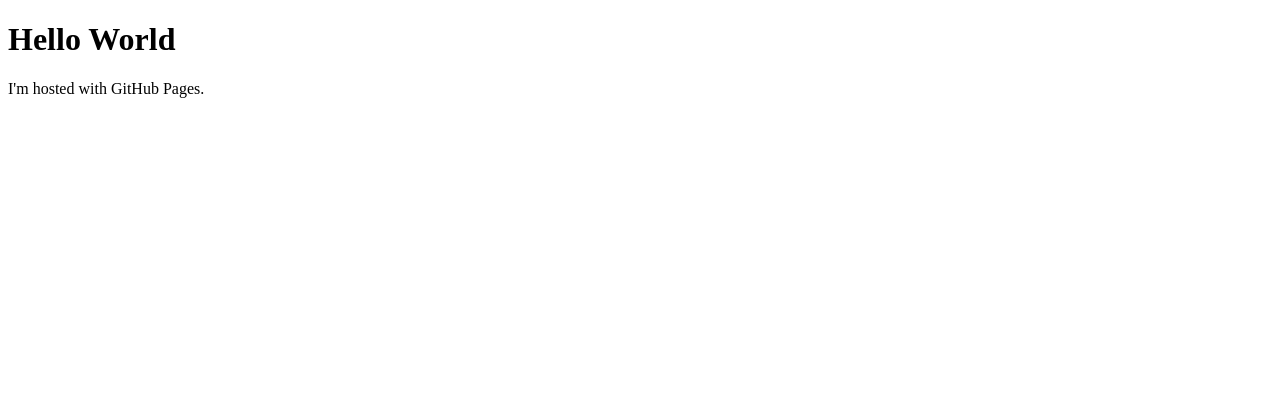
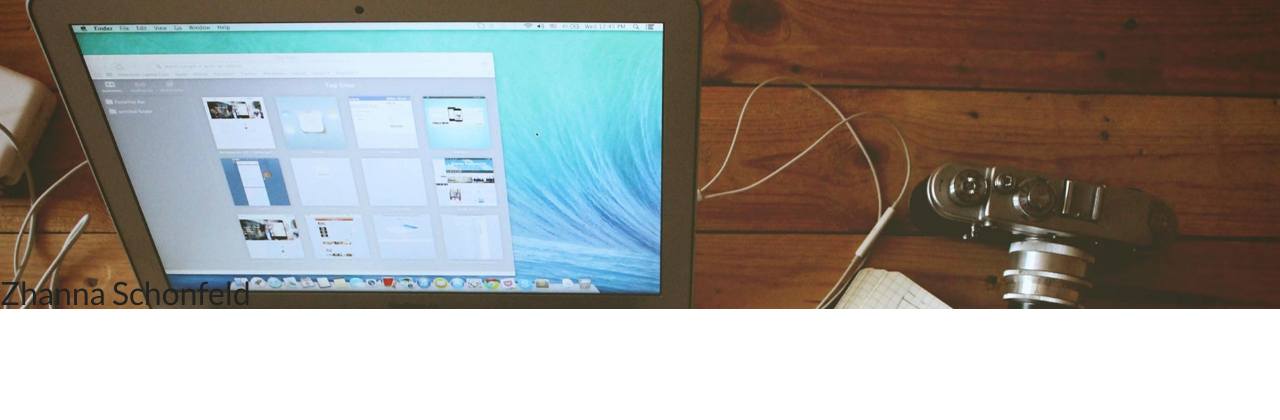
Before and after one commit to zhannaschonfeld/zhannaschonfeld.github.io, a plain HTML site: page index.html in a window 1280 px wide. Drawn offline with Linux system fonts and the light colour scheme.

Commit message:
temporary placeholder

```diff
--- a/index.html
+++ b/index.html
@@ -1,7 +1,20 @@
 <!DOCTYPE html>
 <html>
-  <body>
-    <h1>Hello World</h1>
-    <p>I'm hosted with GitHub Pages.</p>
-  </body>
+	<head>
+	    <title>Zhanna Schonfeld</title>
+	    <link href="css/screen.css" media="screen, projection" rel="stylesheet" type="text/css" />
+	    <link href="css/normalize.css" media="screen, projection" rel="stylesheet" type="text/css" />
+	</head>
+	<body>
+	    <section class="hero">
+	    	<div class="about">
+		  		<h1>Zhanna Schonfeld</h1>
+	    	</div>
+	    </section>
+	    <section class="info">
+	    	<a>twitter</a>
+	    	<a>github</a>
+	    	<a>dribbble</a>
+	    </section>>
+	</body>
 </html>
--- /dev/null
+++ b/sass/ie.scss
@@ -0,0 +1,5 @@
+/* Welcome to Compass. Use this file to write IE specific override styles.
+ * Import this file using the following HTML or equivalent:
+ * <!--[if IE]>
+ *   <link href="/stylesheets/ie.css" media="screen, projection" rel="stylesheet" type="text/css" />
+ * <![endif]--> */
--- /dev/null
+++ b/sass/print.scss
@@ -0,0 +1,3 @@
+/* Welcome to Compass. Use this file to define print styles.
+ * Import this file using the following HTML or equivalent:
+ * <link href="/stylesheets/print.css" media="print" rel="stylesheet" type="text/css" /> */
--- /dev/null
+++ b/sass/screen.scss
@@ -0,0 +1,33 @@
+/* Welcome to Compass.
+ * In this file you should write your main styles. (or centralize your imports)
+ * Import this file using the following HTML or equivalent:
+ * <link href="/stylesheets/screen.css" media="screen, projection" rel="stylesheet" type="text/css" /> */
+
+@import 'compass/reset';
+@import url(http://fonts.googleapis.com/css?family=Lato:300,400,700);
+
+$text-color: #222;
+$light-text-color: #fff;
+
+body {
+	font-family:lato, sans-serif;
+	font-size: 1em;
+	color:$light-text-color;
+}
+
+.hero {
+
+	color: $text-color;
+	padding-top: 20%;
+  	background-image: url('../images/bg.jpg');
+  	background-position: 50% 50%;
+  	background-size: cover;
+  	background-attachment: fixed;
+}
+
+.info {
+	position: absolute;
+	top: 50%;
+	left: 50%;
+	margin: 0 auto;
+}
```
Also changed, not shown: css/ie.css (added), css/normalize.css (added), css/print.css (added), css/screen.css (added), images/bg.jpg (added), 1 other file.
